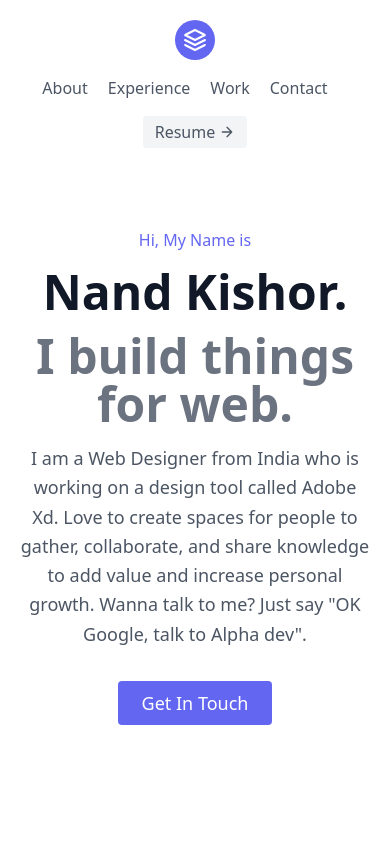
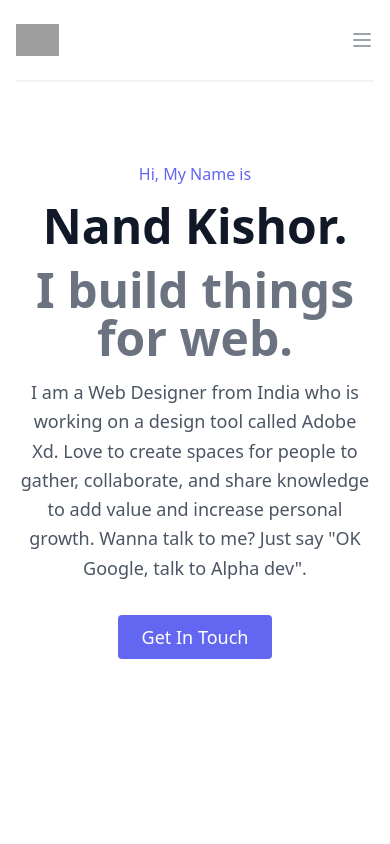
Before and after one commit to nandkk05/portfolio_v2, a Vue app: page / in a window 390 px wide. Shown: the top 844 px of the page. Built offline with nearby package versions, Linux system fonts and the light colour scheme; grey boxes are pictures that could not be loaded.

Commit message:
added navbar :dance:

```diff
--- a/public/index.html
+++ b/public/index.html
@@ -6,6 +6,7 @@
   <meta http-equiv="X-UA-Compatible" content="IE=edge">
   <meta name="viewport" content="width=device-width,initial-scale=1.0">
   <link href="https://unpkg.com/tailwindcss@^2/dist/tailwind.min.css" rel="stylesheet">
+  <script src="https://cdn.jsdelivr.net/gh/alpinejs/alpine@v2.8.1/dist/alpine.min.js" defer></script>
   <link rel="icon" href="<%= BASE_URL %>favicon.ico">
   <title>
     <%= htmlWebpackPlugin.options.title %>
--- a/src/components/Header.vue
+++ b/src/components/Header.vue
@@ -1,29 +1,99 @@
 <template>
-    <header class="text-gray-600 body-font">
-  <div class="container mx-auto flex flex-wrap pt-5 flex-col md:flex-row items-center">
-    <a class="flex title-font font-medium lg:ml-5 items-left sm:items-center text-gray-900 mb-4 md:mb-0">
-      <svg xmlns="http://www.w3.org/2000/svg" fill="none" stroke="currentColor" stroke-linecap="round" stroke-linejoin="round" stroke-width="2" class="w-10 h-10 text-white p-2 bg-indigo-500 rounded-full" viewBox="0 0 24 24">
-        <path d="M12 2L2 7l10 5 10-5-10-5zM2 17l10 5 10-5M2 12l10 5 10-5"></path>
-      </svg>
+<div class="relative bg-white " >
+  <div class="max-w-7xl mx-auto px-4 sm:px-6" >
+    <div class="flex justify-between items-center border-b-2 border-gray-100 py-6 md:justify-start md:space-x-10 ">
+      <div class="flex justify-start lg:w-0 lg:flex-1" >
+        <a href="#">
+          <span class="sr-only">Workflow</span>
+          <img class="h-8 w-auto sm:h-10" src="https://tailwindui.com/img/logos/workflow-mark-indigo-600.svg" alt="">
+        </a>
+      </div>
+      <div class="-mr-2 -my-2 md:hidden">
+        <button @click="isOpen=true" type="button" class="bg-white rounded-md p-2 inline-flex items-center justify-center text-gray-400 hover:text-gray-500 hover:bg-gray-100 focus:outline-none focus:ring-2 focus:ring-inset focus:ring-indigo-500" aria-expanded="false">
+          <span class="sr-only">Open menu</span>
+          <!-- Heroicon name: outline/menu -->
+          <svg class="h-6 w-6" xmlns="http://www.w3.org/2000/svg" fill="none" viewBox="0 0 24 24" stroke="currentColor" aria-hidden="true">
+            <path stroke-linecap="round" stroke-linejoin="round" stroke-width="2" d="M4 6h16M4 12h16M4 18h16" />
+          </svg>
+        </button>
+      </div>
 
-    </a>
-    <nav class="md:ml-auto flex flex-wrap items-center text-base justify-center">
-      <a class="mr-5 hover:text-gray-900" href="#about">About</a>
-      <a class="mr-5 hover:text-gray-900">Experience</a>
-      <a class="mr-5 hover:text-gray-900">Work</a>
-      <a class="mr-5 hover:text-gray-900">Contact</a>
-    </nav>
-        <button class="inline-flex items-center bg-gray-100 border-0 py-1 px-3 focus:outline-none hover:bg-gray-200 rounded text-base mt-4 md:mt-0">Resume
-      <svg fill="none" stroke="currentColor" stroke-linecap="round" stroke-linejoin="round" stroke-width="2" class="w-4 h-4 ml-1" viewBox="0 0 24 24">
-        <path d="M5 12h14M12 5l7 7-7 7"></path>
-      </svg>
-    </button>
+      <div class="hidden md:flex items-center justify-end md:flex-1 lg:w-0">
+        <a href="#" class="whitespace-nowrap text-base font-medium text-gray-500 hover:text-gray-900">
+          Sign in
+        </a>
+        <a href="#" class="ml-8 whitespace-nowrap inline-flex items-center justify-center px-4 py-2 border border-transparent rounded-md shadow-sm text-base font-medium text-white bg-indigo-600 hover:bg-indigo-700">
+          Sign up
+        </a>
+      </div>
+    </div>
   </div>
-</header>
+
+  <!--
+    Mobile menu, show/hide based on mobile menu state.
+
+    Entering: "duration-200 ease-out"
+      From: "opacity-0 scale-95"
+      To: "opacity-100 scale-100"
+    Leaving: "duration-100 ease-in"
+      From: "opacity-100 scale-100"
+      To: "opacity-0 scale-95"
+  -->
+
+  <div v-show="isOpen" class="absolute top-0 inset-x-0 p-2 transition transform origin-top-right md:hidden">
+    <div class="rounded-lg shadow-lg ring-1 ring-black ring-opacity-5 bg-white divide-y-2 divide-gray-50">
+      <div class="pt-5 pb-6 px-5">
+        <div class="flex items-center justify-between">
+          <div>
+            <img class="h-8 w-auto" src="https://tailwindui.com/img/logos/workflow-mark-indigo-600.svg" alt="Workflow">
+          </div>
+          <div class="-mr-2">
+            <button @click="isOpen = !isOpen" type="button" class="bg-white rounded-md p-2 inline-flex items-center justify-center text-gray-400 hover:text-gray-500 hover:bg-gray-100 focus:outline-none focus:ring-2 focus:ring-inset focus:ring-indigo-500">
+              <span class="sr-only">Close menu</span>
+              <!-- Heroicon name: outline/x -->
+              <svg class="h-6 w-6" xmlns="http://www.w3.org/2000/svg" fill="none" viewBox="0 0 24 24" stroke="currentColor" aria-hidden="true">
+                <path stroke-linecap="round" stroke-linejoin="round" stroke-width="2" d="M6 18L18 6M6 6l12 12" />
+              </svg>
+            </button>
+          </div>
+        </div>
+
+      </div>
+      <div class="py-6 px-5 space-y-6">
+        <div class="grid grid-row-2 gap-y-4 gap-x-8">
+          <a href="#" class="text-base font-medium text-gray-900 hover:text-gray-700">
+            Pricing
+          </a>
+
+          <a href="#" class="text-base font-medium text-gray-900 hover:text-gray-700">
+            Docs
+          </a>
+
+          <a href="#" class="text-base font-medium text-gray-900 hover:text-gray-700">
+            Enterprise
+          </a>
+
+          <a href="#" class="text-base font-medium text-gray-900 hover:text-gray-700">
+            Events
+          </a>
+        </div>
+        <div>
+          <a href="#" class="w-full flex items-center justify-center px-4 py-2 border border-transparent rounded-md shadow-sm text-base font-medium text-white bg-indigo-600 hover:bg-indigo-700">
+            Sign up
+          </a>
+        </div>
+      </div>
+    </div>
+  </div>
+</div>
+
 </template>
 
 <script>
 export default {
-    name: 'Header'
+    name: 'Header',
+    data: () => ({
+      isOpen: false
+    })
 }
 </script>
```
